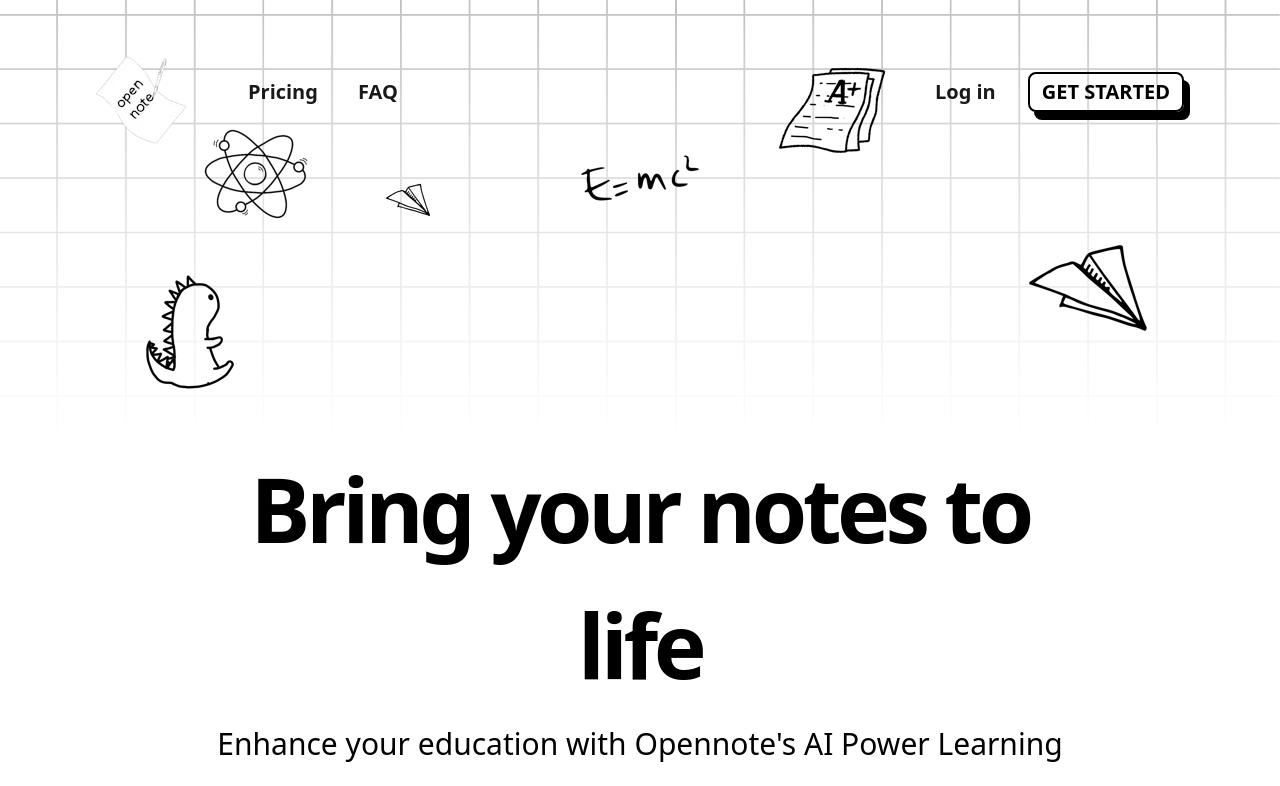
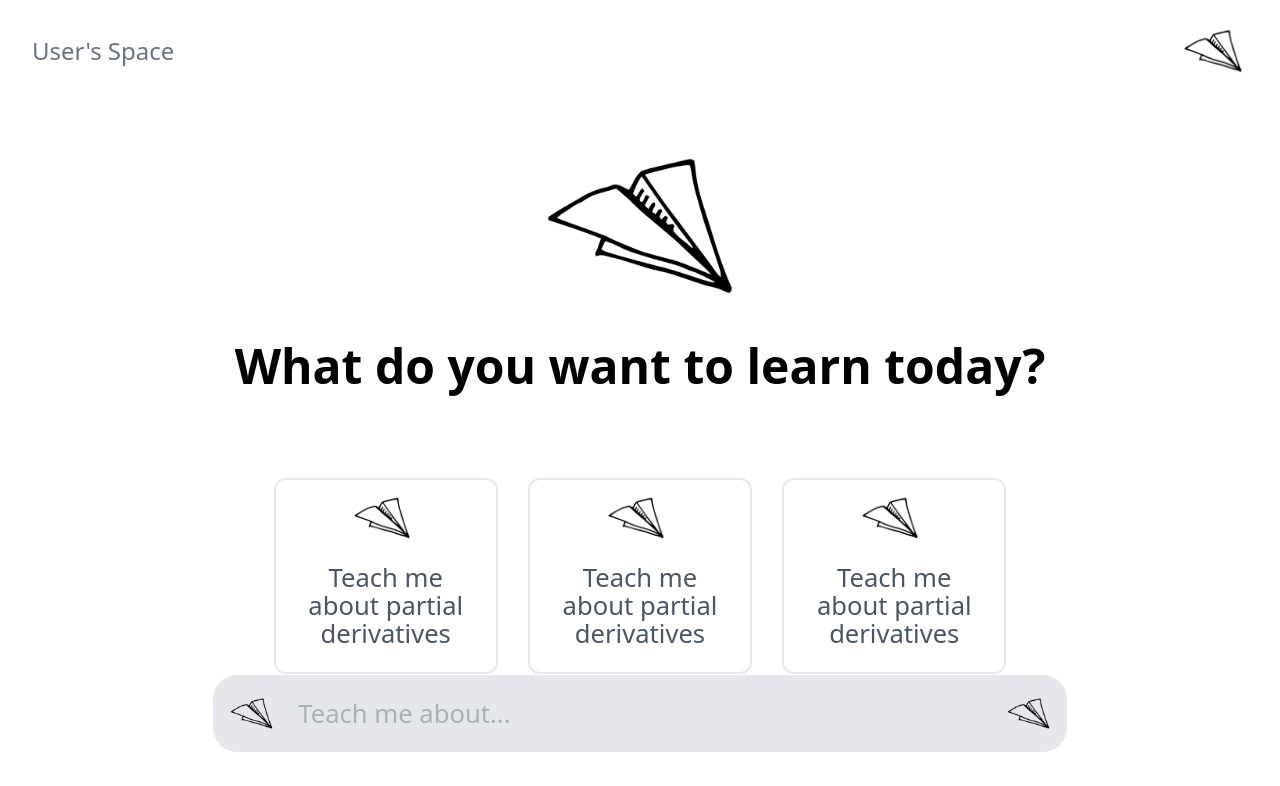
Before and after one commit to parteekahlawat/text-to-animation, a React (Vite) app: page /workspace in a window 1280 px wide. Shown: the top 786 px of the page. Built offline with nearby package versions, Linux system fonts and the light colour scheme.

Commit message:
Added router now starting workspace

```diff
--- a/package.json
+++ b/package.json
@@ -12,7 +12,8 @@
   "dependencies": {
     "react": "^18.3.1",
     "react-dom": "^18.3.1",
-    "react-icons": "^5.2.1"
+    "react-icons": "^5.2.1",
+    "react-router-dom": "^6.25.1"
   },
   "devDependencies": {
     "@types/react": "^18.3.3",
--- a/src/App.jsx
+++ b/src/App.jsx
@@ -1,12 +1,17 @@
 import Homepage from "./pages/Homepage";
-// import Space from "./pages/Space";
+import Space from "./pages/Space";
+import { BrowserRouter as Router, Routes, Route } from "react-router-dom";
 
 function App() {
 
   return (
     <>
-      {/* <Space /> */}
-      <Homepage />
+    <Router>
+      <Routes>
+          <Route path="/" element={<Homepage />} />
+          <Route path="/workspace" element={<Space />} />
+      </Routes>
+    </Router>
     </>
   )
 }
```
Also changed, not shown: 1 other file (tests, documents, lock files or other folders).
